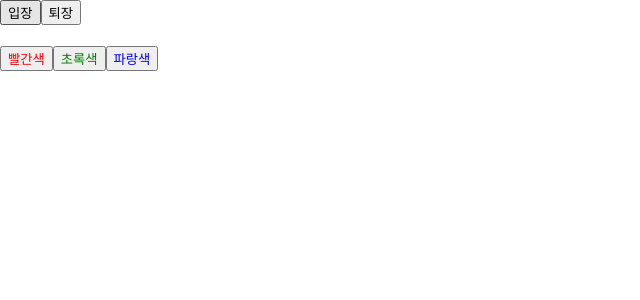
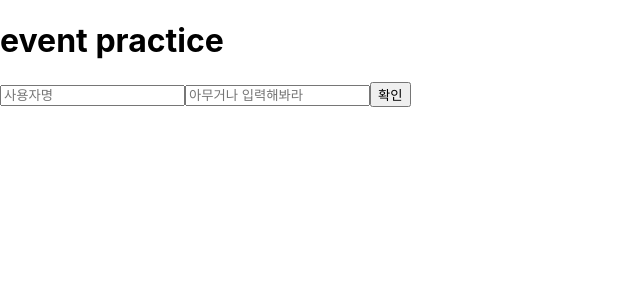
Before and after one commit to alanhakhyeonsong/React-Playground, a React (Create React App) app in the folder playground/: page / in a window 1280 px wide. Shown: the top 300 px of the page, without its empty margins (0-640 px from the left). Built offline with nearby package versions, Linux system fonts and the light colour scheme.

Commit message:
Event Class Component

```diff
--- a/playground/src/App.js
+++ b/playground/src/App.js
@@ -1,8 +1,8 @@
 import './App.css';
-import Say from './components/Say';
+import EventPractice from './eventprac/EventPractice'
 
 function App() {
-  return <Say />
+  return <EventPractice />
 }
 
 export default App;
--- /dev/null
+++ b/playground/src/eventprac/EventPractice.js
@@ -0,0 +1,60 @@
+import React, { Component } from 'react';
+
+class EventPractice extends Component {
+  state = {
+    username: '',
+    message: ''
+  }
+
+  constructor(props) {
+    super(props);
+    this.handleChange = this.handleChange.bind(this);
+    this.handleClick = this.handleClick.bind(this);
+  }
+
+  handleChange = (e) => {
+    this.setState({
+      [e.target.name]: e.target.value
+    });
+  }
+
+  handleClick = () => {
+    alert(this.state.username+ ': ' + this.state.message);
+    this.setState({
+      username: '',
+      message: ''
+    });
+  }
+
+  handleKeyPress = (e) => {
+    if (e.key === 'Enter') {
+      this.handleClick();
+    }
+  }
+
+  render() {
+    return (
+      <div>
+        <h1>event practice</h1>
+        <input type="text"
+          name="username"
+          placeholder="사용자명"
+          value={this.state.username}
+          onChange={this.handleChange}
+        >
+        </input>
+        <input type="text"
+          name="message"
+          placeholder="아무거나 입력해봐라"
+          value={this.state.message}
+          onChange={this.handleChange}
+          onKeyPress={this.handleKeyPress}
+        >
+        </input>
+        <button onClick={this.handleClick}>확인</button>
+      </div>
+    );
+  }
+}
+
+export default EventPractice;
```
